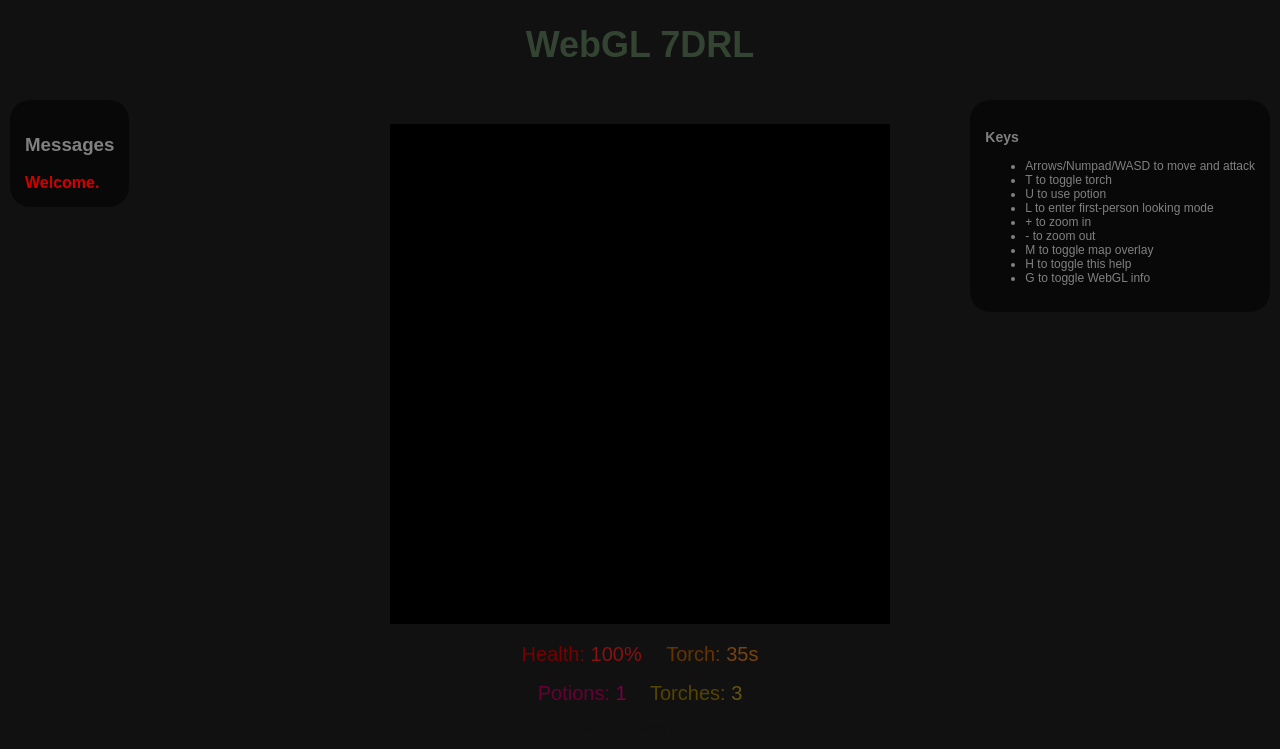
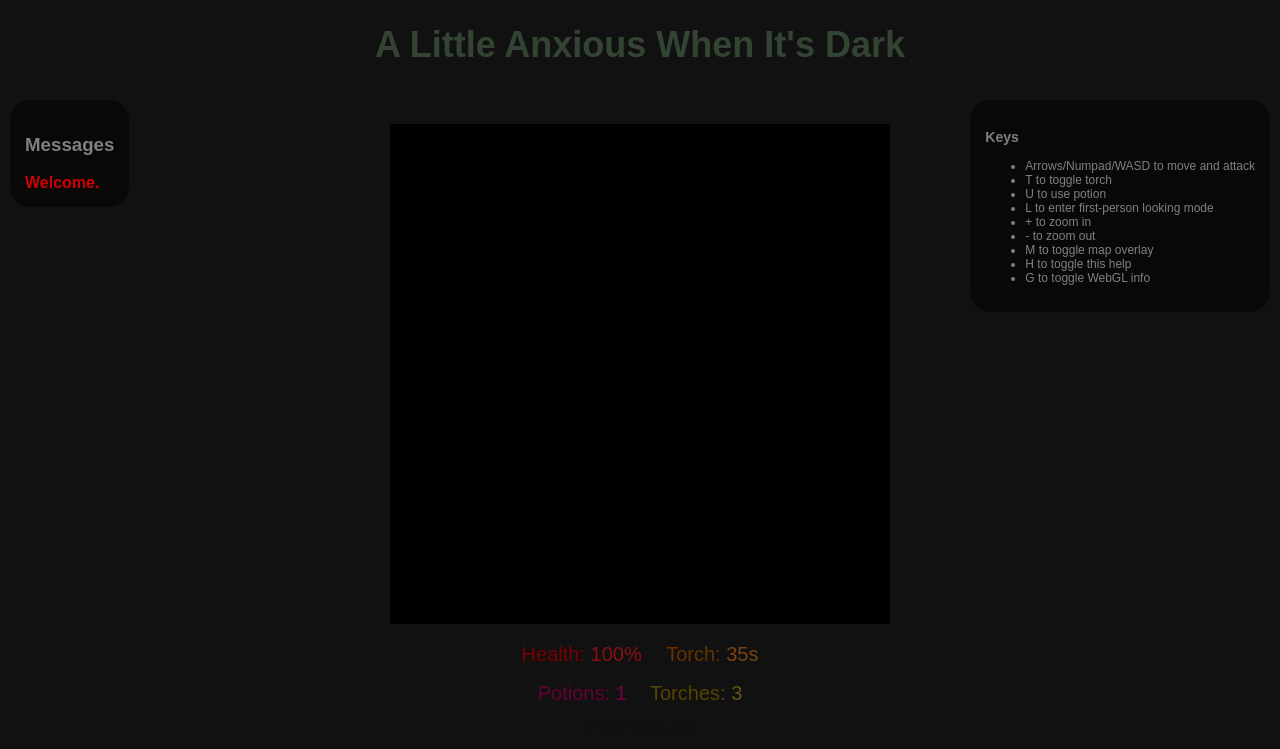
Before and after one commit to tapio/alawid, a plain HTML site: page game/index.html in a window 1280 px wide. Drawn offline with Linux system fonts and the light colour scheme.

Commit message:
Name the game: A Little Anxious When It's Dark

```diff
--- a/game/index.html
+++ b/game/index.html
@@ -2,7 +2,7 @@
 <html>
 
 <head>
-<title>WebGL 7DRL</title>
+<title>A Little Anxious When It's Dark - A WebGL 7DRL</title>
 <meta http-equiv="content-type" content="text/html; charset=UTF-8" />
 <link type="text/css" rel="stylesheet" href="style.css" />
 <script type="text/javascript" src="glMatrix-0.9.5.min.js"></script>
@@ -374,7 +374,7 @@
 
 <body onload="webGLStart();">
 	<header>
-		<h1>WebGL 7DRL</h1>
+		<h1>A Little Anxious When It's Dark</h1>
 	</header>
 	<section id="fpscounter" class="infobox" style="display: none;">
 		FPS: <span id="fps">0</span>
```
Also changed, not shown: 1 other file.
